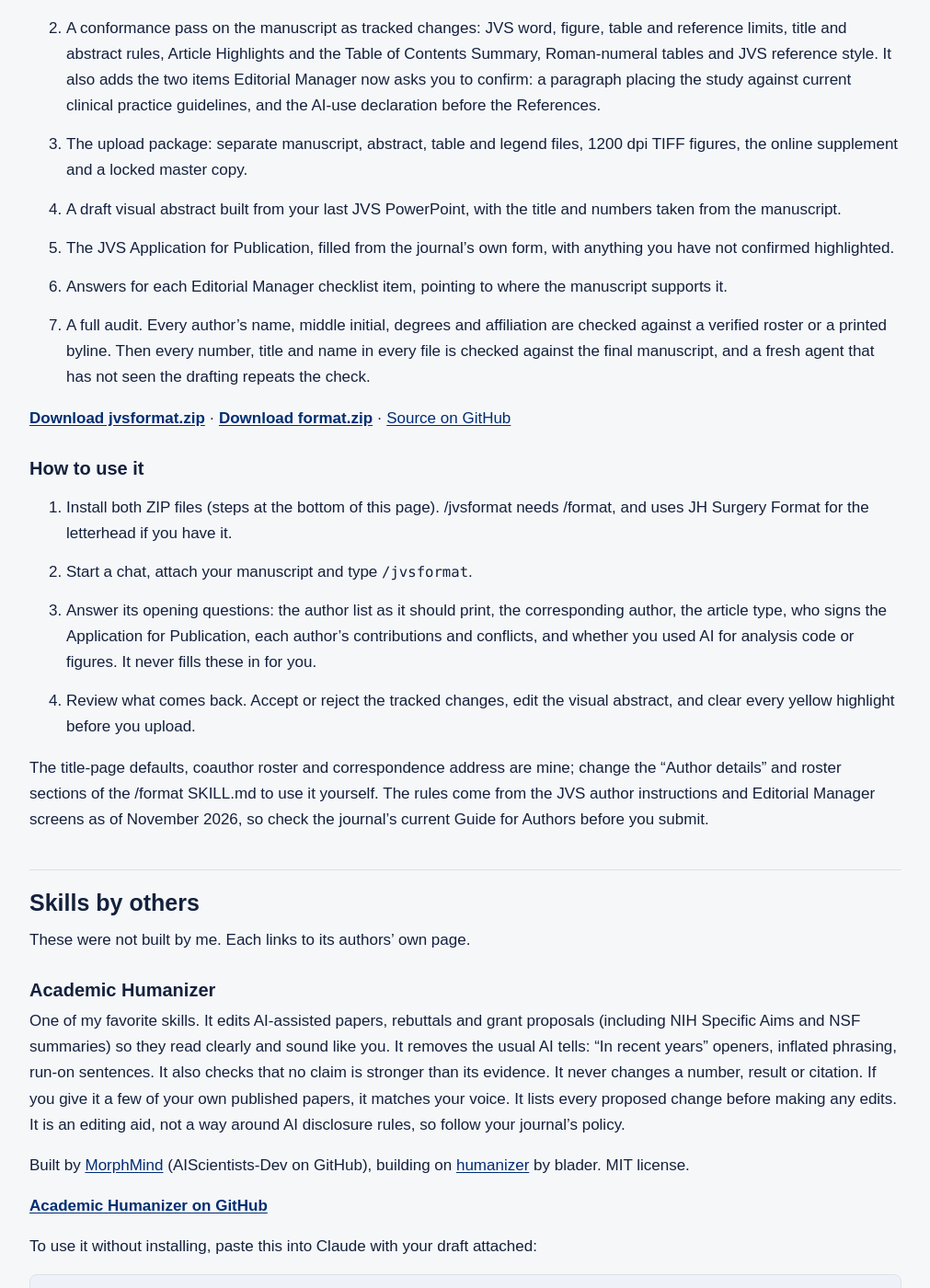
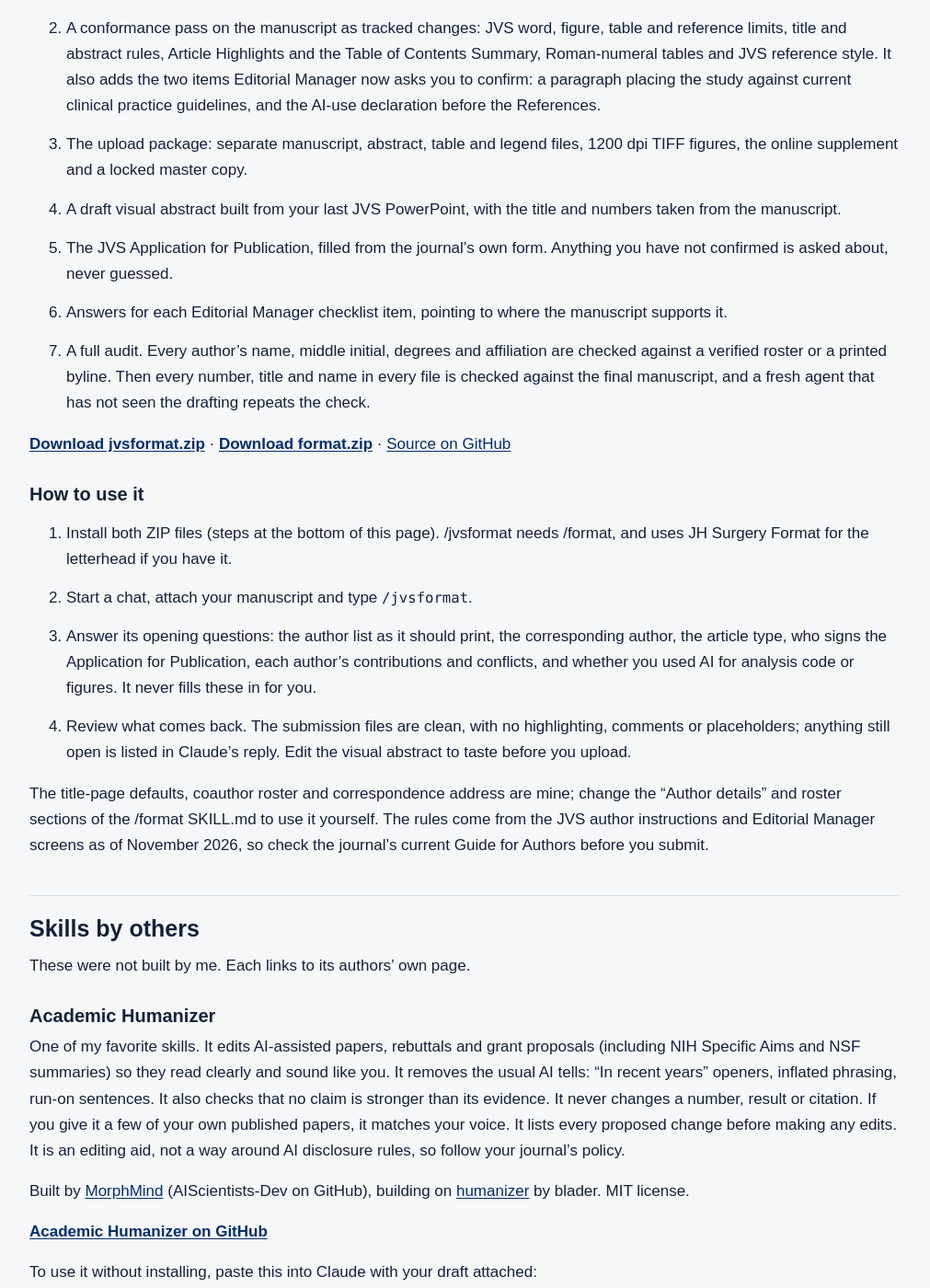
Before and after one commit to davidstonko/ai-surgery, a Jekyll site: the page built from docs/skills/index.md, in a window 1280 px wide and 1400 px high, scrolled down 2147 px. Shown: the whole window at 92% size, without its empty margins (134-1145 px from the left). Built offline with Jekyll 4.4.1, drawn with Linux system fonts in a browser that asks for light colours.

Commit message:
Skills page: submission files carry no highlighting
Co-Authored-By: Claude Opus 5.5 <noreply@anthropic.com>
Claude-Session: https://claude.ai/code/session_01BDrKAK8ZvpJoCMMVrBVPk6

```diff
--- a/docs/skills/index.md
+++ b/docs/skills/index.md
@@ -61,7 +61,7 @@ What it makes, in order:
 2. A conformance pass on the manuscript as tracked changes: JVS word, figure, table and reference limits, title and abstract rules, Article Highlights and the Table of Contents Summary, Roman-numeral tables and JVS reference style. It also adds the two items Editorial Manager now asks you to confirm: a paragraph placing the study against current clinical practice guidelines, and the AI-use declaration before the References.
 3. The upload package: separate manuscript, abstract, table and legend files, 1200 dpi TIFF figures, the online supplement and a locked master copy.
 4. A draft visual abstract built from your last JVS PowerPoint, with the title and numbers taken from the manuscript.
-5. The JVS Application for Publication, filled from the journal's own form, with anything you have not confirmed highlighted.
+5. The JVS Application for Publication, filled from the journal's own form. Anything you have not confirmed is asked about, never guessed.
 6. Answers for each Editorial Manager checklist item, pointing to where the manuscript supports it.
 7. A full audit. Every author's name, middle initial, degrees and affiliation are checked against a verified roster or a printed byline. Then every number, title and name in every file is checked against the final manuscript, and a fresh agent that has not seen the drafting repeats the check.
 
@@ -72,7 +72,7 @@ What it makes, in order:
 1. Install both ZIP files (steps at the bottom of this page). /jvsformat needs /format, and uses JH Surgery Format for the letterhead if you have it.
 2. Start a chat, attach your manuscript and type `/jvsformat`.
 3. Answer its opening questions: the author list as it should print, the corresponding author, the article type, who signs the Application for Publication, each author's contributions and conflicts, and whether you used AI for analysis code or figures. It never fills these in for you.
-4. Review what comes back. Accept or reject the tracked changes, edit the visual abstract, and clear every yellow highlight before you upload.
+4. Review what comes back. The submission files are clean, with no highlighting, comments or placeholders; anything still open is listed in Claude's reply. Edit the visual abstract to taste before you upload.
 
 The title-page defaults, coauthor roster and correspondence address are mine; change the "Author details" and roster sections of the /format SKILL.md to use it yourself. The rules come from the JVS author instructions and Editorial Manager screens as of November 2026, so check the journal's current Guide for Authors before you submit.
 
```
